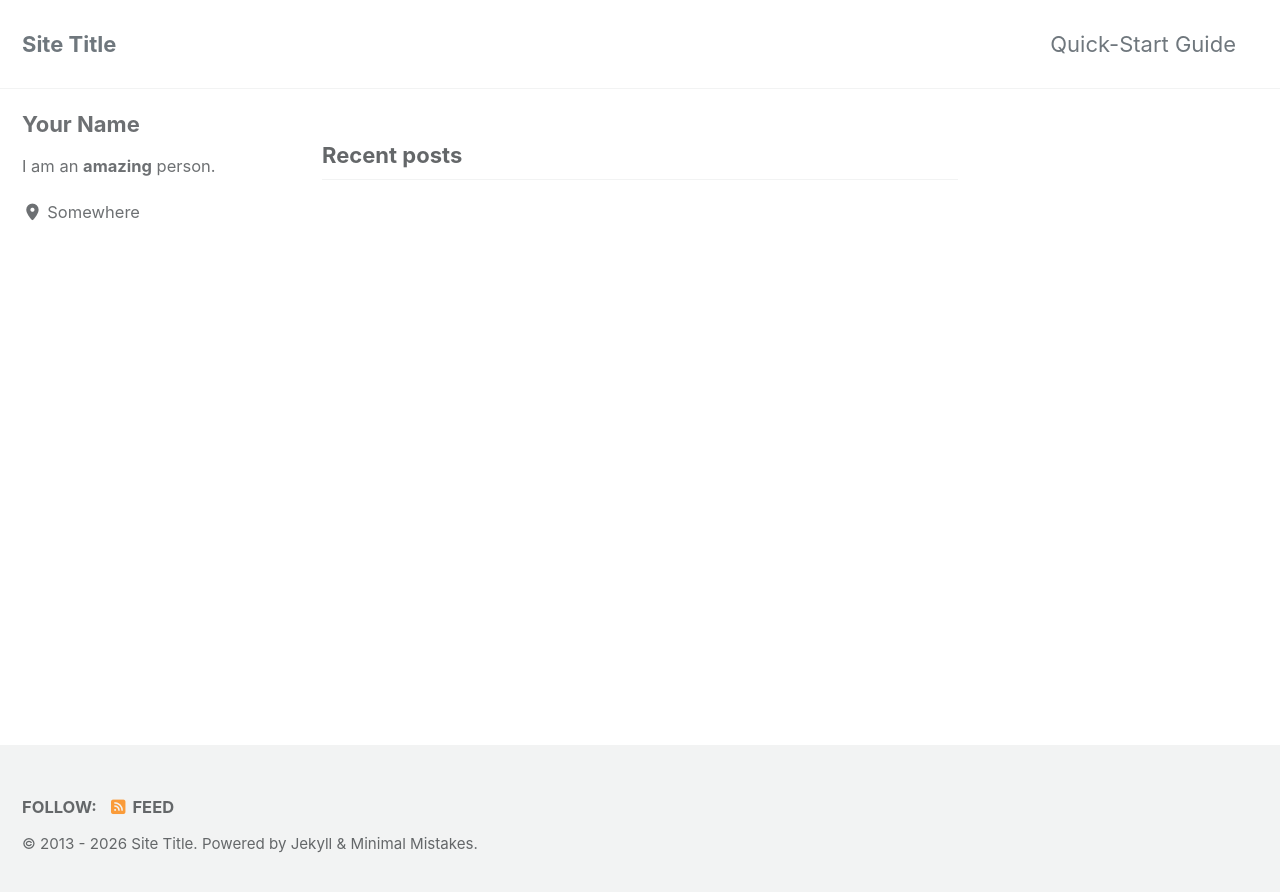
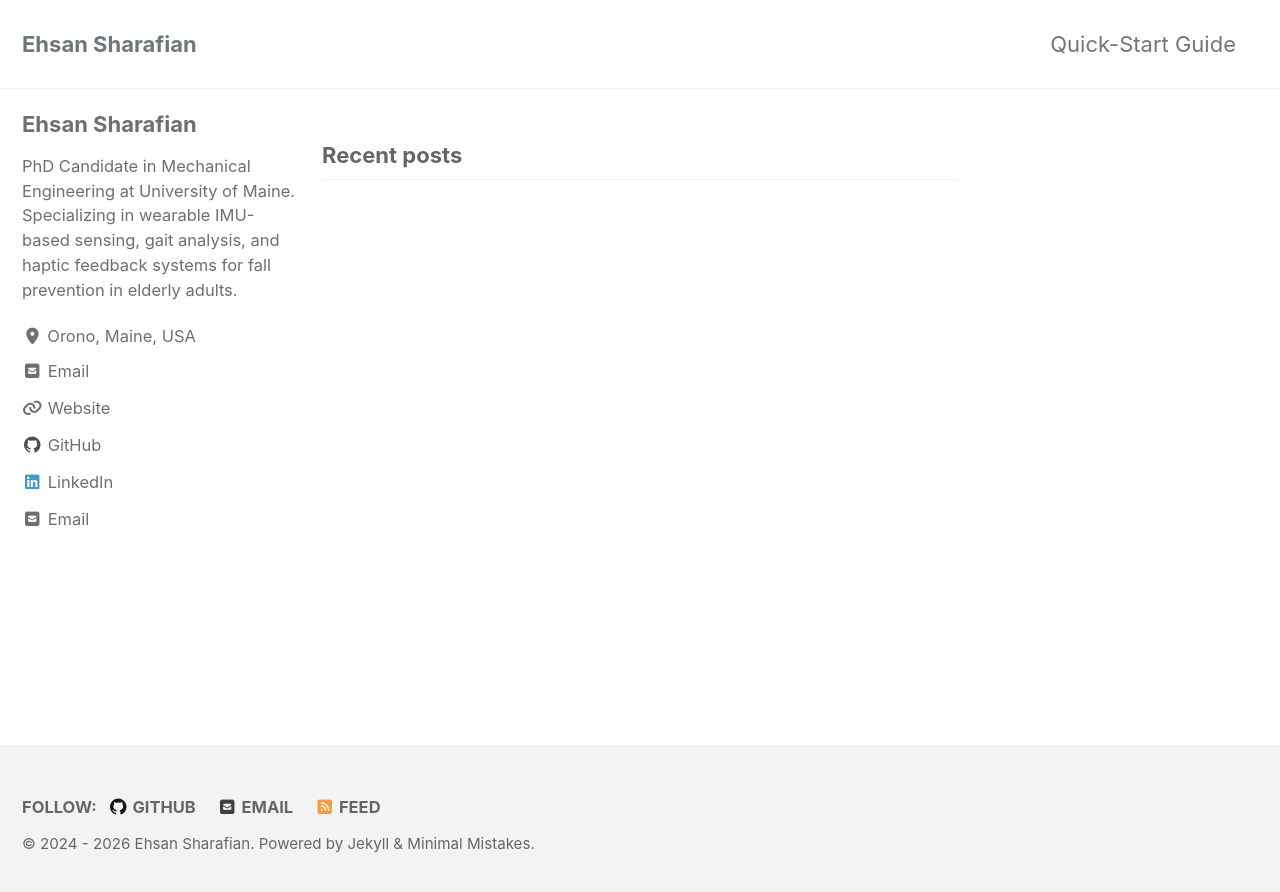
Before and after one commit to ehsansharafianm/ehsansharafianm.github.io, a Jekyll site: the page built from index.html, in a window 1280 px wide. Shown: the top 892 px of the page. Built offline with Jekyll 4.4.1, drawn with Linux system fonts in a browser that asks for light colours; cached includes are drawn as plain includes; the list of posts is cut into pages by our own code.

Commit message:
Fix LinkedIn URL and use academic email

```diff
--- a/_config.yml
+++ b/_config.yml
@@ -17,12 +17,12 @@ minimal_mistakes_skin    : "default" # "air", "aqua", "contrast", "dark", "dirt"
 # Site Settings
 locale                   : "en-US"
 direction                : # "ltr" (default), "rtl" # set the direction of the page
-title                    : "Site Title"
+title                    : "Ehsan Sharafian"
 title_separator          : "-"
 subtitle                 : # site tagline that appears below site title in masthead
-name                     : "Your Name"
-description              : "An amazing website."
-url                      : # the base hostname & protocol for your site e.g. "https://mmistakes.github.io"
+name                     : "Ehsan Sharafian"
+description              : "PhD Candidate in Biorobotics | Wearable IMU Sensing | Gait Analysis"
+url                      : "https://ehsansharafian.com"
 baseurl                  : # the subpath of your site, e.g. "/blog"
 repository               : # GitHub username/repo-name e.g. "mmistakes/minimal-mistakes"
 teaser                   : # path of fallback teaser image, e.g. "/assets/images/500x300.png"
@@ -100,9 +100,9 @@ og_image_alt             : # Alt text for Open Graph/Twitter default site image
 # For specifying social profiles
 # - https://developers.google.com/structured-data/customize/social-profiles
 social:
-  type                   : # Person or Organization (defaults to Person)
-  name                   : # If the user or organization name differs from the site's name
-  links: # An array of links to social media profiles
+  type                   : "Person"
+  name                   : "Ehsan Sharafian"
+  links: "https://ehsansharafian.com"
 
 # Analytics
 analytics:
@@ -114,55 +114,36 @@ analytics:
 
 # Site Author
 author:
-  name             : "Your Name"
+  name             : "Ehsan Sharafian"
   avatar           : # path of avatar image, e.g. "/assets/images/bio-photo.jpg"
-  bio              : "I am an **amazing** person."
-  location         : "Somewhere"
-  email            :
+  bio              : "PhD Candidate in Mechanical Engineering at University of Maine. Specializing in wearable IMU-based sensing, gait analysis, and haptic feedback systems for fall prevention in elderly adults."
+  location         : "Orono, Maine, USA"
+  email            :  "ehsan.sharafian@maine.edu"
   # fediverse      : "@you@instance.social"  # used for fediverse:creator meta tag
   links:
     - label: "Email"
       icon: "fas fa-fw fa-square-envelope"
-      # url: "mailto:your.name@email.com"
+      url: "mailto:ehsan.sharafian@maine.edu"
     - label: "Website"
       icon: "fas fa-fw fa-link"
-      # url: "https://your-website.com"
-    - label: "Twitter"
-      icon: "fab fa-fw fa-square-x-twitter"
-      # url: "https://twitter.com/"
-    - label: "Facebook"
-      icon: "fab fa-fw fa-square-facebook"
-      # url: "https://facebook.com/"
+      url: "https://ehsansharafian.com"
     - label: "GitHub"
       icon: "fab fa-fw fa-github"
-      # url: "https://github.com/"
-    - label: "Instagram"
-      icon: "fab fa-fw fa-instagram"
-      # url: "https://instagram.com/"
+      url: "https://github.com/ehsansharafianm"
+    - label: "LinkedIn"
+      icon: "fab fa-fw fa-linkedin"
+      url: "https://www.linkedin.com/in/ehsan-sharafian-m"
 
 # Site Footer
 footer:
   links:
-    - label: "Twitter"
-      icon: "fab fa-fw fa-square-x-twitter"
-      # url:
-      # rel: "me"  # optional: adds rel attribute (e.g. for IndieWeb web sign-in)
-    - label: "Facebook"
-      icon: "fab fa-fw fa-square-facebook"
-      # url:
     - label: "GitHub"
       icon: "fab fa-fw fa-github"
-      # url:
-    - label: "GitLab"
-      icon: "fab fa-fw fa-gitlab"
-      # url:
-    - label: "Bitbucket"
-      icon: "fab fa-fw fa-bitbucket"
-      # url:
-    - label: "Instagram"
-      icon: "fab fa-fw fa-instagram"
-      # url:
-  since: "2013"
+      url: "https://github.com/ehsansharafianm"
+    - label: "Email"
+      icon: "fas fa-fw fa-square-envelope"
+      url: "mailto:ehsan.sharafian.m@gmail.com"
+  since: "2024"
 
 
 # Reading Files
```
